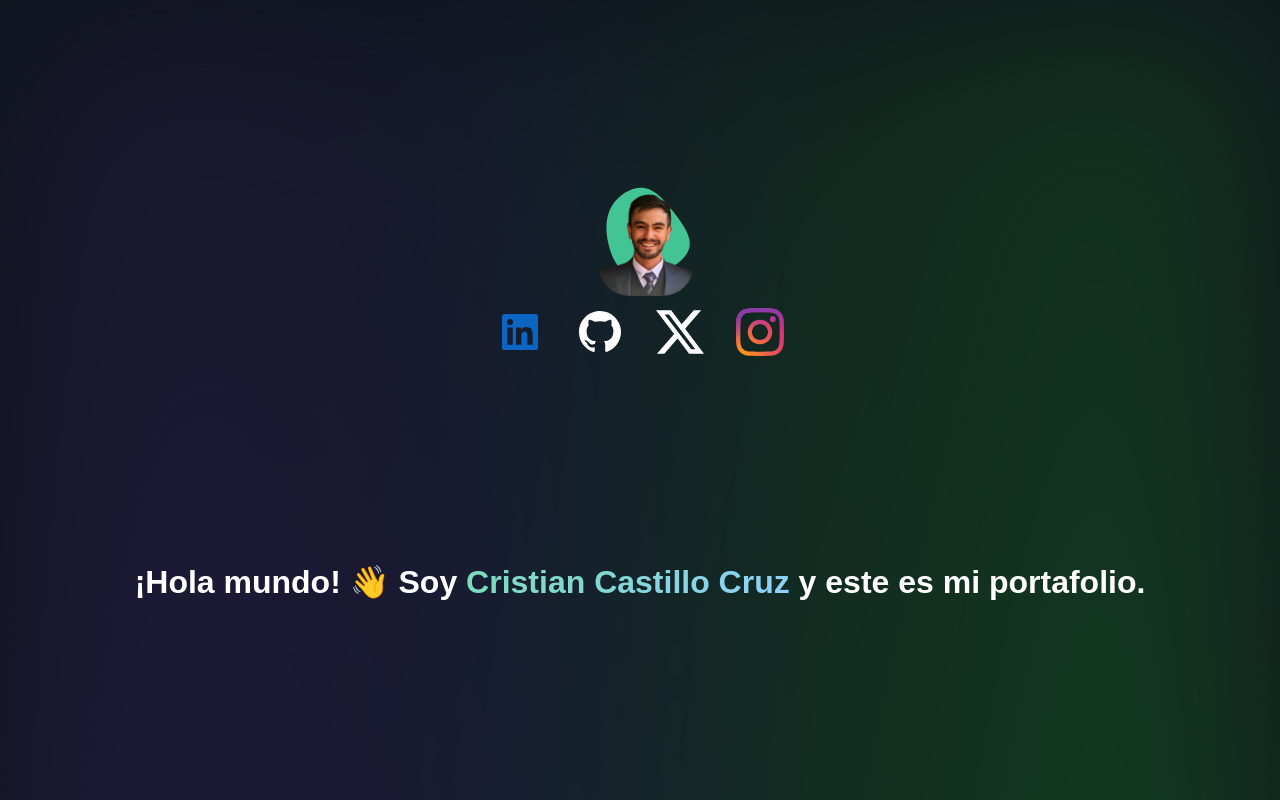
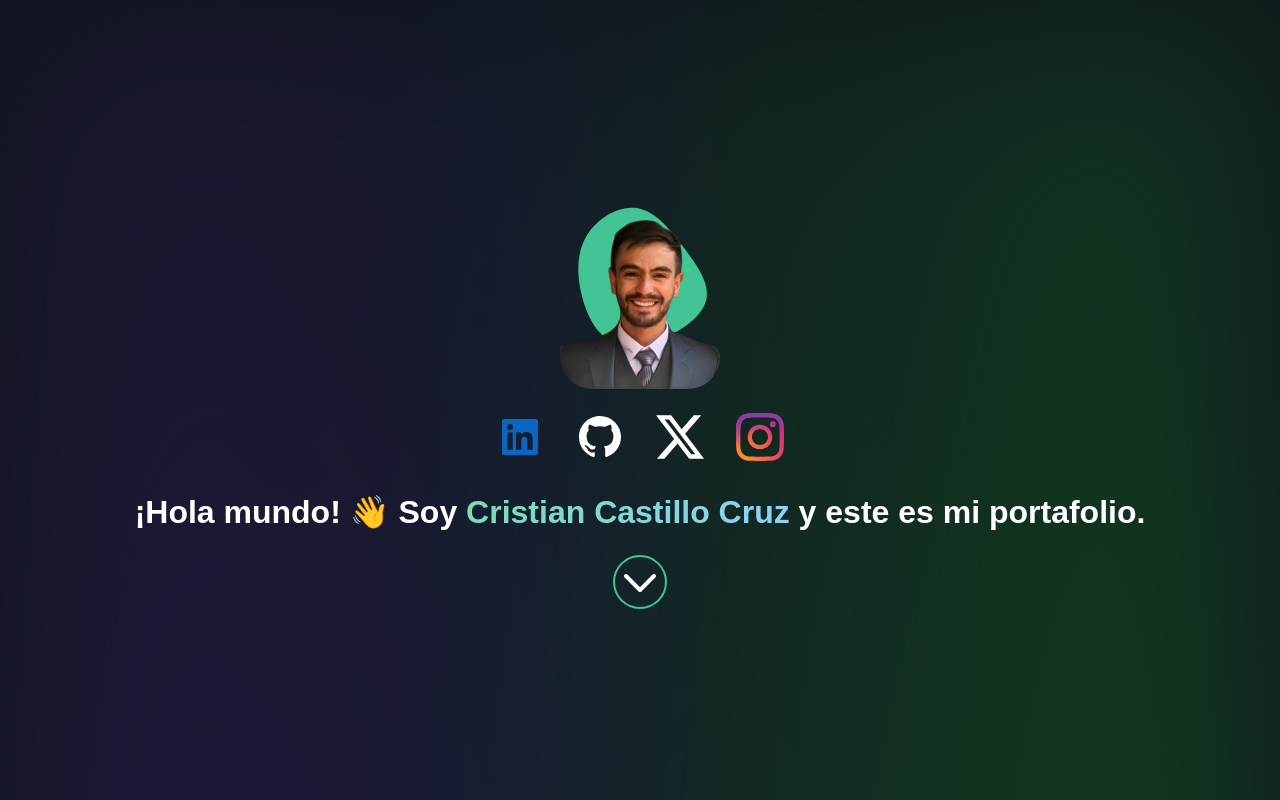
Before and after one commit to crcascr/portafolio, a React (Create React App) app: page / in a window 1280 px wide. Shown: the top 800 px of the page. Built offline with nearby package versions, Linux system fonts and the light colour scheme; a web font is replaced by a local one.

Commit message:
Added scrolldown button and fixed sections padding

```diff
--- a/src/Portafolio.css
+++ b/src/Portafolio.css
@@ -56,6 +56,7 @@ body * {
 .paginaContainer section {
   width: 90%;
   margin: 0 auto;
+  padding-top: 6rem;
 }
 
 .paginaContainer h2 {
@@ -151,15 +152,17 @@ body * {
   display: flex;
   flex-direction: column;
   align-items: center;
-  justify-content: space-evenly;
+  justify-content: center;
   flex-wrap: wrap;
   margin: 0 auto;
   width: 90%;
   height: 100vh;
+  gap: 1.5rem;
 }
 
 .intro--titulo {
   text-align: center;
+  margin: 0;
 }
 
 .intro--containerFoto {
@@ -169,30 +172,28 @@ body * {
 
 .intro--blob {
   position: absolute;
-  width: 7.3rem;
-  height: auto;
   top: 0%;
-  left: 33%;
   z-index: 1;
 }
 
 .intro--imagen {
-  text-align: center;
+  display: flex;
+  justify-content: center;
 }
 
 .intro--foto {
-  width: 6rem;
+  width: 10rem;
   height: auto;
   position: relative;
   z-index: 2;
   border-radius: 2rem;
-  margin-left: 0.8rem;
 }
 
 .intro--redes {
   display: flex;
   gap: 1rem;
   flex-wrap: wrap;
+  margin-top: 1rem;
 }
 
 .intro--red {
@@ -266,7 +267,7 @@ body * {
   z-index: 1;
 }
 
-.intro--red-icono-container{
+.intro--red-icono-container {
   display: flex;
 }
 
@@ -276,6 +277,49 @@ body * {
   background-clip: text;
   -webkit-text-fill-color: transparent;
   color: transparent;
+}
+
+.scroll-down {
+  width: 50px;
+  height: 50px;
+  border-radius: 100%;
+  border: 2px solid #43c494;
+  font-size: 30px;
+  overflow: hidden;
+  cursor: pointer;
+  display: flex;
+  flex-flow: column;
+  align-items: center;
+  justify-content: center;
+  transition: width 0.5s ease-in-out;
+}
+
+.scroll-down:hover {
+  width: 200px;
+  border-radius: 2rem;
+}
+
+.scroll-down--icon {
+  animation: scroll-down 2s ease-in-out infinite;
+}
+
+@keyframes scroll-down {
+  0% {
+    transform: translateY(-15px);
+    opacity: 0;
+  }
+  45% {
+    transform: translateY(0px);
+    opacity: 1;
+  }
+  65% {
+    transform: translateY(-5px);
+    opacity: 1;
+  }
+  100% {
+    transform: translateY(15px);
+    opacity: 0;
+  }
 }
 
 .biografia--texto {
@@ -418,7 +462,7 @@ body * {
   flex-wrap: wrap;
 }
 
-.idiomas--idioma-icono-container{
+.idiomas--idioma-icono-container {
   display: flex;
   justify-content: center;
 }
--- a/src/components/Intro.js
+++ b/src/components/Intro.js
@@ -94,6 +94,25 @@ export const Instagram = ({ fillColor }) => (
   </svg>
 );
 
+export const ScrollDown = ({ fillColor }) => (
+  <svg
+    role="img"
+    height="48px"
+    width="48px"
+    aria-hidden="true"
+    viewBox="0 0 24 24"
+    fill={fillColor}
+    className="scroll-down--icon"
+  >
+    <path
+      fillRule="evenodd"
+      clipRule="evenodd"
+      d="M4.29289 8.29289C4.68342 7.90237 5.31658 7.90237 5.70711 8.29289L12 14.5858L18.2929 8.29289C18.6834 7.90237 19.3166 7.90237 19.7071 8.29289C20.0976 8.68342 20.0976 9.31658 19.7071 9.70711L12.7071 16.7071C12.3166 17.0976 11.6834 17.0976 11.2929 16.7071L4.29289 9.70711C3.90237 9.31658 3.90237 8.68342 4.29289 8.29289Z"
+      fill={fillColor}
+    ></path>
+  </svg>
+);
+
 function Intro(props) {
   const { t } = useTranslation();
   const objetoRedes = [
@@ -146,7 +165,12 @@ function Intro(props) {
       <div className="intro--containerFoto">
         <div className="intro--imagen">
           <div className="intro--blob">
-            <svg viewBox="0 0 200 200" xmlns="http://www.w3.org/2000/svg">
+            <svg
+              viewBox="0 0 200 200"
+              height="180px"
+              width="180px"
+              xmlns="http://www.w3.org/2000/svg"
+            >
               <path
                 fill="#43C494"
                 d="M47.5,-38.7C62.7,-18.9,76.8,0.9,74.1,18.6C71.4,36.2,51.9,51.7,30.4,61.5C8.8,71.3,-14.7,75.4,-31.8,66.9C-49,58.3,-59.7,37.2,-65,14.6C-70.4,-8,-70.4,-32.1,-58.7,-51.1C-46.9,-70.1,-23.5,-83.9,-3.6,-81C16.2,-78.1,32.4,-58.4,47.5,-38.7Z"
@@ -168,6 +192,9 @@ function Intro(props) {
         <span className="texto--color">Cristian Castillo Cruz</span>{" "}
         {t("intro.Complemento")}
       </h1>
+      <a className="scroll-down" href="#biografia">
+        <ScrollDown fillColor={props.modoOscuro ? "white" : "#0e141b"} />
+      </a>
     </div>
   );
 }
```
